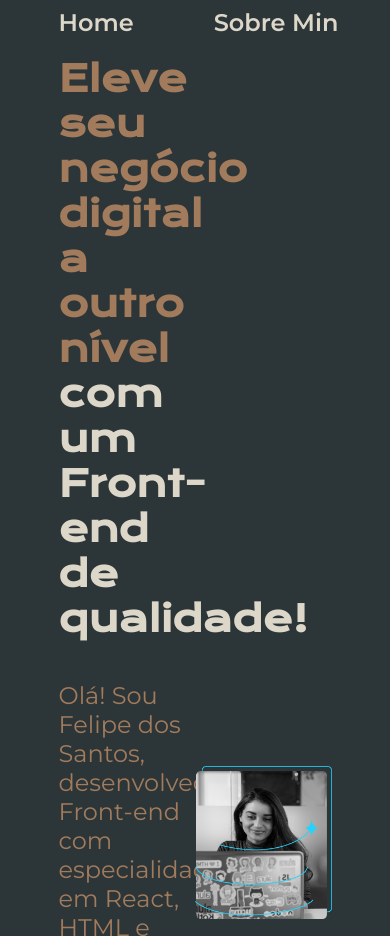
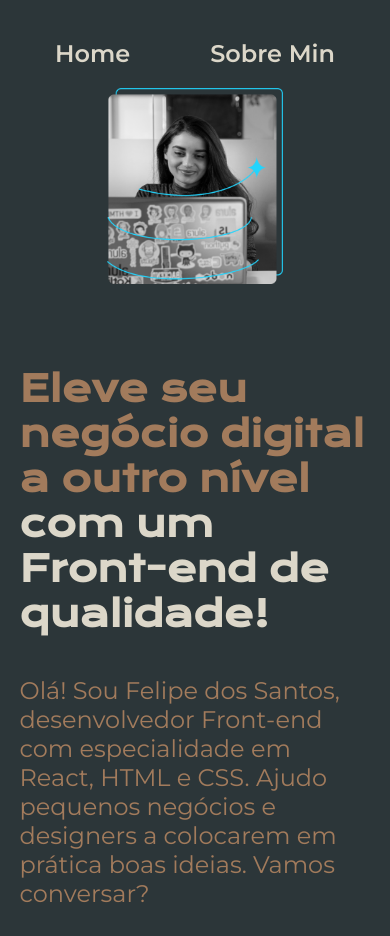
Before and after one commit to felipe-santos-borges/AluraOneProcessoSeletivo, a plain HTML site: page HTML&CSS_V2/index.html in a window 390 px wide. Shown: the top 936 px of the page. Drawn offline with nearby package versions, Linux system fonts and the light colour scheme.

Commit message:
responsividade

```diff
--- a/HTML&CSS_V2/estilos/style.css
+++ b/HTML&CSS_V2/estilos/style.css
@@ -17,6 +17,7 @@
     align-items: center;
     justify-content: space-between;
     padding: 5% 15%;
+    gap: 82px;
 }
 
 * {
@@ -114,3 +115,23 @@ body {
     font-size: 1.5rem;
     font-weight: 400;
 }
+
+@media (max-width: 1200px){
+    .cabecalho{
+        padding: 10% 0% 0% 0%;
+    }
+
+    .cabecalho__menu{
+        justify-content: center;
+    }
+
+    .apresentacao{
+        flex-direction: column-reverse;
+        padding: 5%;
+    }
+
+    .apresentacao__conteudo{
+        width: auto;
+    }
+
+}
```
